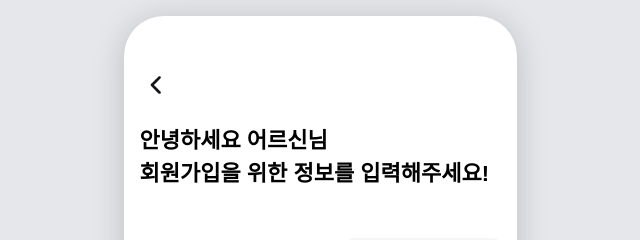
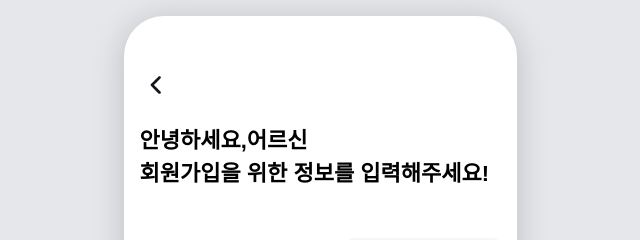
Before and after one commit to mind-routine-call/senior-ai-frontend, a React (Vite) app: page /account/elder in a window 1280 px wide. Shown: the top 240 px of the page, without its empty margins (320-960 px from the left). Built offline with nearby package versions, Linux system fonts and the light colour scheme; no server answers; a web font is replaced by a local one.

Commit message:
update elder signup greeting

```diff
--- a/src/pages/Auth/Account.jsx
+++ b/src/pages/Auth/Account.jsx
@@ -181,7 +181,8 @@ export default function Account({ type = "guardian" }) {
                 <button onClick={() => navigate(-1)}>
                     <img src={back} alt="" className="mb-4" />
                 </button>
-                <h1 className="font-semibold text-[22px]">안녕하세요 {group.gender.title}님
+                <h1 className="font-semibold text-[22px]">
+                    {type === "elder" ? "안녕하세요,어르신" : "안녕하세요 보호자님"}
                     <br />회원가입을 위한 정보를 입력해주세요!
                 </h1>
             </div>
```
